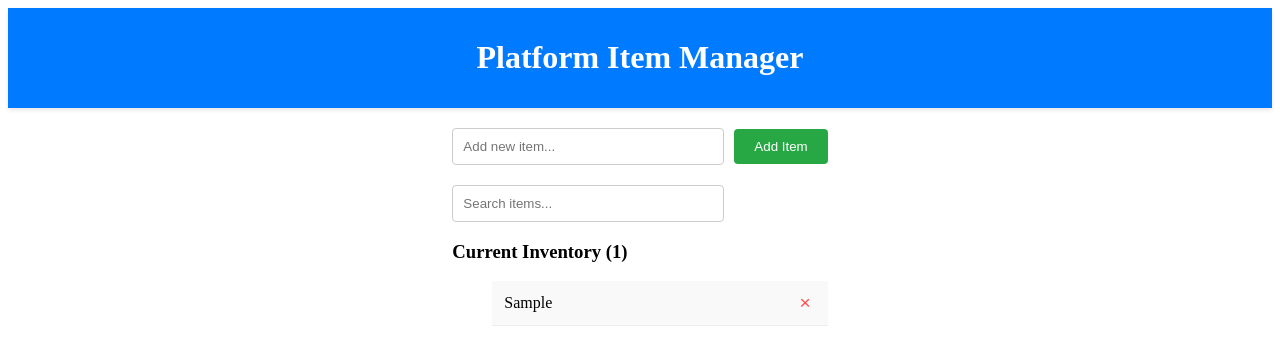
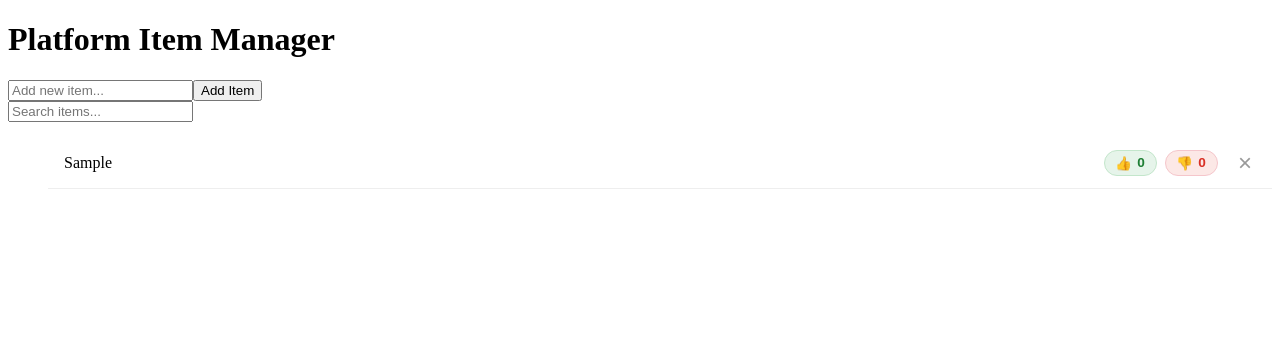
Before and after one commit to manasgupta19/item-manager, a React (Vite) app: page / in a window 1280 px wide. Both pictures are taken after typing "Sample" into the empty fields and a click on the button "Add Item". Shown: the top 350 px of the page. Built offline with nearby package versions, Linux system fonts and the light colour scheme.

Commit message:
added voting functionality

```diff
--- a/src/App.css
+++ b/src/App.css
@@ -1,80 +1,77 @@
-.navbar {
-  background-color: #007bff;
-  color: white;
-  padding: 10px 0;
-  width: 100%;
-  text-align: center;
-  box-shadow: 0 2px 4px rgba(0,0,0,0.1);
+.list-item {
+  display: flex;
+  justify-content: space-between; /* Pushes text left and actions right */
+  align-items: center;
+  padding: 12px 16px;
+  background: #ffffff;
+  border-bottom: 1px solid #eee;
+  transition: background 0.2s;
 }
 
-.container {
+.item-actions {
   display: flex;
-  flex-direction: column;
   align-items: center;
-  width: 100%;
+  gap: 16px; /* Space between votes and delete button */
 }
 
-.input-section {
+.vote-section {
   display: flex;
-  gap: 10px;
-  margin: 20px 0;
+  gap: 8px; /* Space between Up and Down buttons */
 }
 
-.input-group {
-  margin: 20px 0;
+/* Base Vote Button Styles */
+.vote-btn {
+  display: flex;
+  align-items: center;
+  gap: 4px;
+  padding: 4px 10px;
+  border-radius: 15px;
+  border: 1px solid transparent;
+  cursor: pointer;
+  font-weight: 600;
+  font-size: 0.85rem;
+  transition: all 0.2s;
 }
 
-input {
-  padding: 10px;
-  border: 1px solid #ccc;
-  border-radius: 4px;
-  margin-right: 10px;
-  width: 250px;
+/* Green for Upvote */
+.vote-btn.up {
+  background-color: #e6f4ea;
+  color: #1e7e34;
+  border-color: #c3e6cb;
 }
 
-button {
-  padding: 10px 20px;
-  background-color: #28a745;
+.vote-btn.up:hover {
+  background-color: #1e7e34;
   color: white;
-  border: none;
-  border-radius: 4px;
-  cursor: pointer;
 }
 
-button:hover {
-  background-color: #218838;
+/* Red for Downvote */
+.vote-btn.down {
+  background-color: #fce8e6;
+  color: #d93025;
+  border-color: #f5c6cb;
 }
 
-.item-list {
-  list-style-type: none;
-  padding: 0;
-  width: 350px;
-}
-
-li {
-  padding: 12px;
-  border-bottom: 1px solid #eee;
-  background: #f9f9f9;
-  margin-bottom: 5px;
-}
-
-.list-item {
-  display: flex;
-  justify-content: space-between;
-  align-items: center;
+.vote-btn.down:hover {
+  background-color: #d93025;
+  color: white;
 }
 
 .delete-btn {
   background: none;
   border: none;
-  color: #ff4d4d;
-  font-size: 1.2rem;
+  color: #999;
+  font-size: 1.5rem;
+  line-height: 1;
   cursor: pointer;
-  padding: 0 5px;
-  line-height: 1;
+  padding: 0 4px;
 }
 
 .delete-btn:hover {
-  color: #cc0000;
-  font-weight: bold;
+  color: #d93025;
 }
+
+.count {
+  font-variant-numeric: tabular-nums;
+  min-width: 10px;
+}
--- a/src/App.jsx
+++ b/src/App.jsx
@@ -4,15 +4,11 @@ import ListItem from "./components/ListItem";
 import "./App.css";
 
 function App() {
-  const { items, addItem, removeItem } = useItemList();
+  const { items, addItem, removeItem, handleVote } = useItemList();
   const [input, setInput] = useState("");
-  const [searchQuery, setSearchQuery] = useState(""); // New state for search
+  const [searchQuery, setSearchQuery] = useState("");
 
-  // Actionable: Derived State + Memoization
-  // We compute 'filteredItems' during render. useMemo ensures this only
-  // re-calculates if 'items' or 'searchQuery' changes.
   const filteredItems = useMemo(() => {
-    console.log("Systemic Check: Filtering items...");
     return items.filter((item) =>
       item.text.toLowerCase().includes(searchQuery.toLowerCase())
     );
@@ -32,7 +28,6 @@ function App() {
 
       <main className="App">
         <section className="controls">
-          {/* Add Item Form */}
           <form onSubmit={handleSubmit} className="input-group">
             <input
               type="text"
@@ -44,8 +39,6 @@ function App() {
             <button type="submit" data-testid="add-button">Add Item</button>
           </form>
 
-          {/* Search Input - Actionable: A11y & Clear UI */}
-          <div className="search-group">
           <input
             type="text"
             value={searchQuery}
@@ -54,21 +47,18 @@ function App() {
             className="search-input"
             data-testid="search-input"
           />
-          </div>
         </section>
 
-        <section className="list-container">
-          <h3>Current Inventory ({filteredItems.length})</h3>
-          <ul data-testid="item-list" aria-live="polite">
+        <ul data-testid="item-list" className="item-list" aria-live="polite">
           {filteredItems.map((item) => (
             <ListItem
               key={item.id}
               item={item}
-                onRemove={removeItem} // Pass the stable callback
+              onRemove={removeItem}
+              onVote={handleVote}
             />
           ))}
         </ul>
-        </section>
       </main>
     </div>
   );
--- a/src/components/ListItem.jsx
+++ b/src/components/ListItem.jsx
@@ -1,12 +1,30 @@
 import React from "react";
 
-// Actionable: Destructure the onRemove callback
-const ListItem = React.memo(({ item, onRemove }) => {
-  console.log(`Systemic Check: Rendering Item -> ${item.text}`);
-
+const ListItem = React.memo(({ item, onRemove, onVote }) => {
   return (
     <li data-testid="list-item" className="list-item">
-      <span>{item.text}</span>
+      <span className="item-text">{item.text}</span>
+
+      <div className="item-actions">
+        <div className="vote-section">
+          {/* Use 'up' and 'down' classes for color distinction */}
+          <button
+            onClick={() => onVote(item.id, 'upvotes')}
+            className="vote-btn up"
+            aria-label="Upvote"
+          >
+            👍 <span key={`up-${item.upvotes}`} className="count">{item.upvotes ?? 0}</span>
+          </button>
+
+          <button
+            onClick={() => onVote(item.id, 'downvotes')}
+            className="vote-btn down"
+            aria-label="Downvote"
+          >
+            👎 <span key={`down-${item.downvotes}`} className="count">{item.downvotes ?? 0}</span>
+          </button>
+        </div>
+
         <button
           onClick={() => onRemove(item.id)}
           className="delete-btn"
@@ -15,6 +33,7 @@ const ListItem = React.memo(({ item, onRemove }) => {
         >
           &times;
         </button>
+      </div>
     </li>
   );
 });
--- a/src/hooks/useItemList.js
+++ b/src/hooks/useItemList.js
@@ -1,39 +1,48 @@
 import { useState, useCallback, useEffect } from "react";
 
 export const useItemList = () => {
-  // 1. Persistence & Hydration: Initialize from LocalStorage
   const [items, setItems] = useState(() => {
     const saved = localStorage.getItem("agoda_item_manager");
-    return saved ? JSON.parse(saved) : [];
+    const parsed = saved ? JSON.parse(saved) : [];
+
+    // Data Migration: Ensure every item has voting fields to prevent NaN
+    return parsed.map(item => ({
+      ...item,
+      upvotes: item.upvotes ?? 0,
+      downvotes: item.downvotes ?? 0
+    }));
   });
 
-  // 2. Side Effect: Persist state on change
   useEffect(() => {
     localStorage.setItem("agoda_item_manager", JSON.stringify(items));
   }, [items]);
 
-  // 3. Logic: Add item with systemic validation (Memoized with useCallback)
   const addItem = useCallback((text) => {
     const trimmed = text.trim();
-
-    // Systemic Validation: No empty strings and No Duplicates
     if (!trimmed) return;
 
     setItems((prev) => {
-      if (prev.some(item => item.text.toLowerCase() === trimmed.toLowerCase())) {
-        console.warn("Systemic Check: Duplicate item rejected.");
-        return prev;
-      }
-
-      // Deterministic Key: Using UUID instead of array index
-      return [...prev, { id: crypto.randomUUID(), text: trimmed }];
+      if (prev.some(item => item.text.toLowerCase() === trimmed.toLowerCase())) return prev;
+      return [...prev, {
+        id: crypto.randomUUID(),
+        text: trimmed,
+        upvotes: 0,
+        downvotes: 0
+      }];
     });
   }, []);
 
-  // Actionable: Stable Callback for Deletion
   const removeItem = useCallback((id) => {
     setItems((prev) => prev.filter((item) => item.id !== id));
   }, []);
 
-  return { items, addItem, removeItem }; // Expose removeItem
+  const handleVote = useCallback((id, type) => {
+    setItems((prev) =>
+      prev.map((item) =>
+        item.id === id ? { ...item, [type]: (item[type] ?? 0) + 1 } : item
+      )
+    );
+  }, []);
+
+  return { items, addItem, removeItem, handleVote };
 };
```
Also changed, not shown: 1 other file (tests, documents, lock files or other folders). Lines whose indentation alone changed are shown as unchanged.
